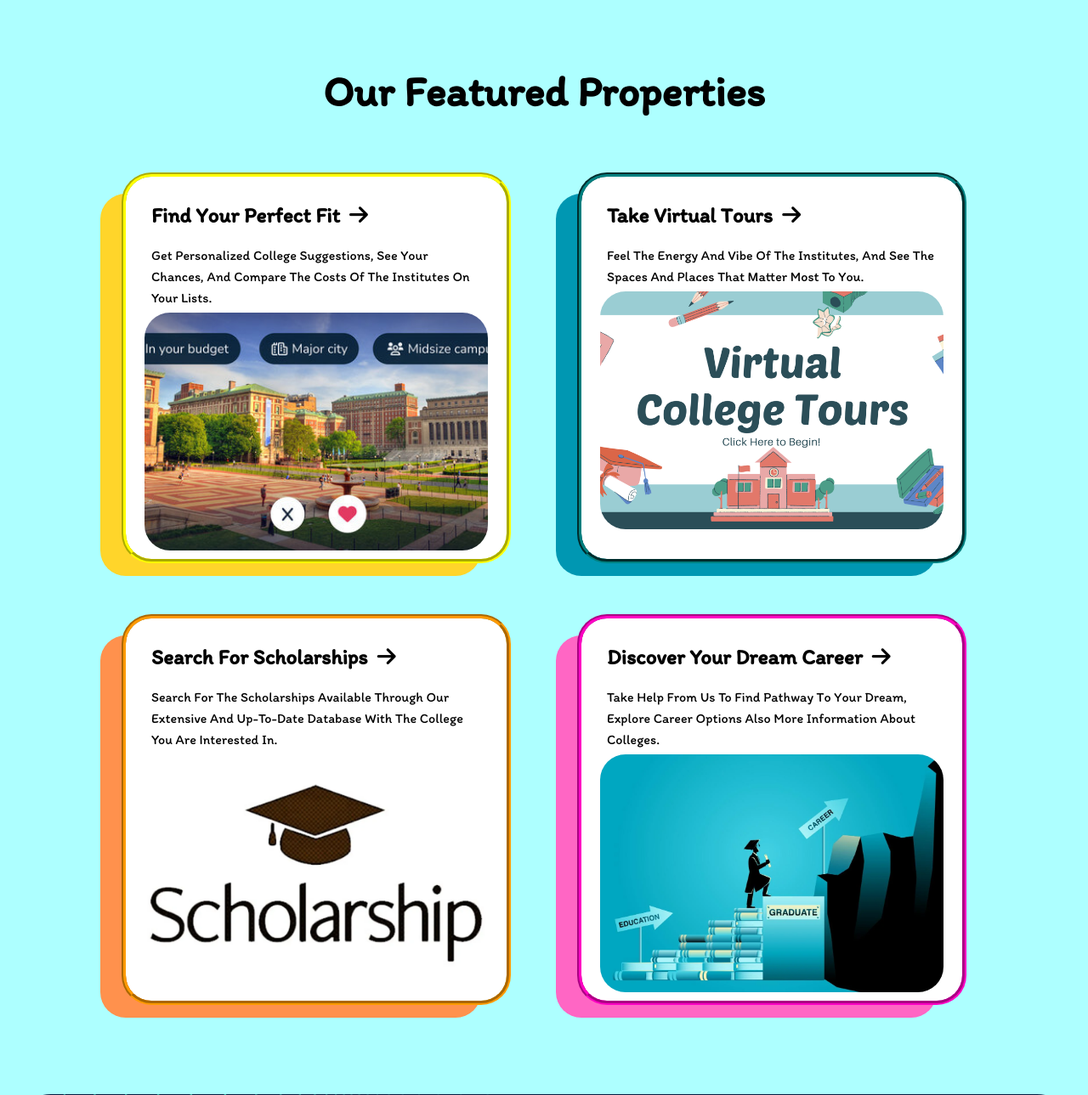
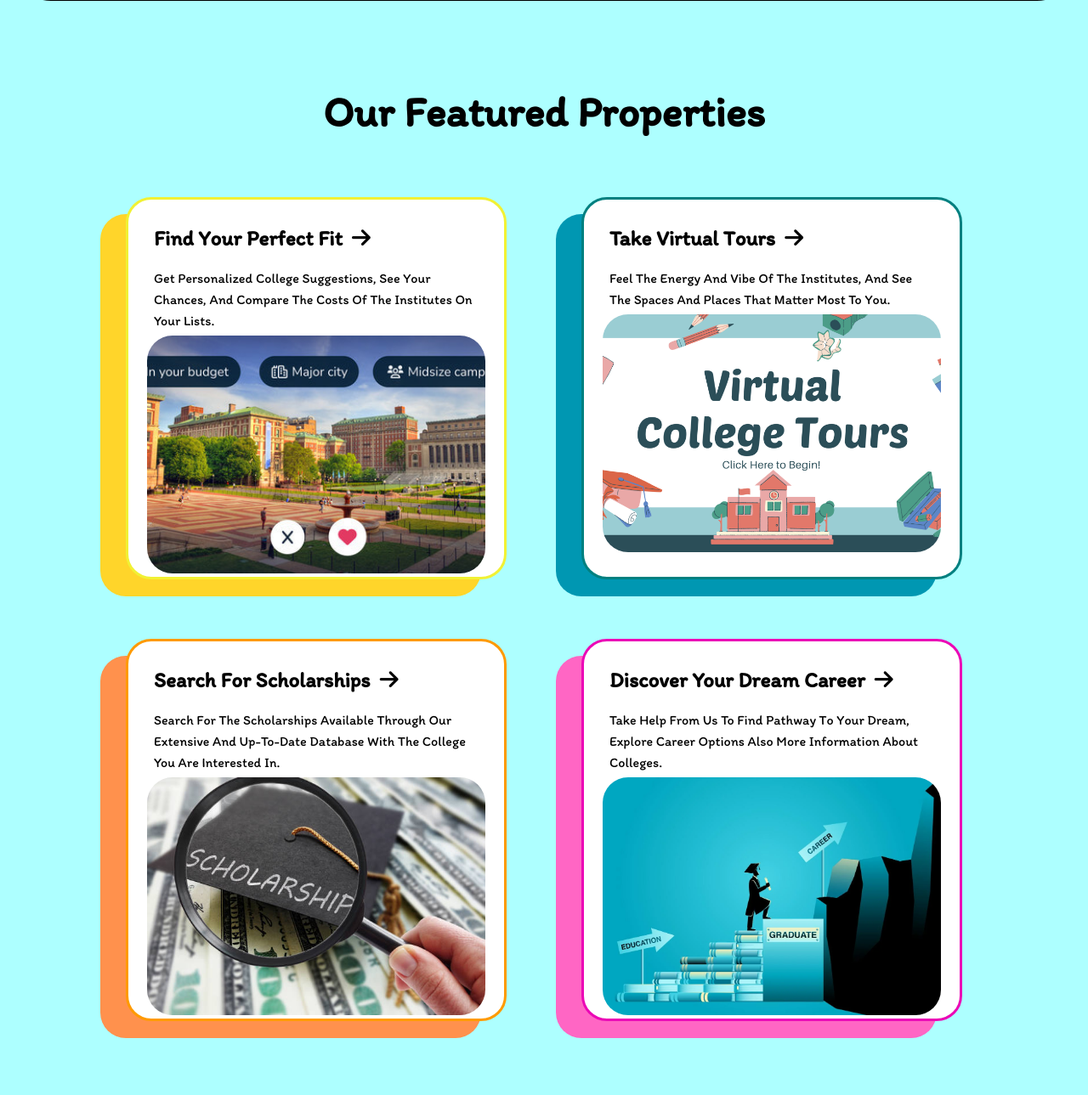
Before and after one commit to reyprashant/Gyan-Glide, a PHP site: page / in a window 1280 px wide. Shown: the part 1807-3096 px from the top of the page at 85% size. Run offline with PHP 8.4, Linux system fonts and the light colour scheme.

Commit message:
page updated with fonts and pictures

```diff
--- a/index.html
+++ b/index.html
@@ -5,6 +5,14 @@
     <meta name="viewport" content="width=device-width, initial-scale=1.0">
     <title>Document</title>
     <link rel="stylesheet" href="https://cdnjs.cloudflare.com/ajax/libs/font-awesome/6.5.2/css/all.min.css" integrity="sha512-SnH5WK+bZxgPHs44uWIX+LLJAJ9/2PkPKZ5QiAj6Ta86w+fsb2TkcmfRyVX3pBnMFcV7oQPJkl9QevSCWr3W6A==" crossorigin="anonymous" referrerpolicy="no-referrer" />
+    <link rel="stylesheet" href="https://fonts.googleapis.com/css2?family=Roboto:wght@400;500;700&display=swap">
+    <link rel="stylesheet" href="https://fonts.googleapis.com/css2?family=Montserrat:wght@400;500;700&display=swap">
+    <link rel="stylesheet" href="https://fonts.googleapis.com/css2?family=Lato:wght@400;700&display=swap">
+    <link rel="stylesheet" href="https://fonts.googleapis.com/css2?family=Open+Sans:wght@400;600;700&display=swap">
+    <link rel="stylesheet" href="https://fonts.googleapis.com/css2?family=Nunito:wght@400;600;700&display=swap">
+    <link rel="stylesheet" href="https://fonts.googleapis.com/css2?family=Poppins:wght@400;500;700&display=swap">
+    <link rel="stylesheet" href="https://fonts.googleapis.com/css2?family=Quicksand:wght@400;500;700&display=swap">
+
     <link rel="stylesheet" href="style.css">
 </head>
 <body>
@@ -24,7 +32,7 @@
                 <video src="videos/introvideo.mp4" class="introvideo" muted="muted" loop="loop" autoplay="autoplay"></video>
             </div>
             <div style="display: block; align-items: center; justify-content: center;">
-                <p style="font-size: 20px; text-align: center; font-weight: 200; font-style: italic;">Illuminating the route for college students embarking on their quest for the perfect educational institute. <br>
+                <p style="font-size: 20px; text-align: center; font-weight: 200; font-family: Poppins ;">Illuminating the route for college students embarking on their quest for the perfect educational institute. <br>
                 Find your institute in a click and apply. <br>
                 Create a Gyan-Glide account and Let Colleges pick you instead as a Reverse admission. <br>
                Transforming the way students explore educational opportunities.</p>
@@ -47,25 +55,25 @@
                     </div>
                     <div style="display: flex; justify-content: space-evenly; align-items: center; margin-left: 20px; margin-right: 20px; flex-wrap: wrap;">
                     <!-- Box 1 -->
-                    <div class="box" style="border: 10px yellow; border-radius: 30px; outline-color: yellow; outline-width: 5px; outline-style: groove; box-shadow: -30px 20px 0px 0px rgba(255,213,42,255);">
+                    <div class="box" style="border: 3px solid rgb(241, 241, 52); border-radius: 30px; box-shadow: -30px 20px 0px 0px rgba(255,213,42,255);">
                         <a href=""><h3 style="font-size: 25px; margin-left: 30px; margin-top: 30px; font-weight: 900; color: black;">Find Your Perfect Fit &nbsp;<i class="fa-solid fa-arrow-right"></i></h3></a>
                         <p style="margin: 20px 30px 5px 30px; line-height: 25px; ">Get personalized college suggestions, see your chances, and compare the costs of the institutes on your lists.</p>
                         <img src="images/Collge Fit3.jpg" alt="" style="object-fit: cover; height: 280px; border-radius: 30px; width: 90%; align-self: center;">
                     </div>
                     <!-- Box 2 -->
-                    <div class="box" style="border: 10px teal; border-radius: 30px; outline-color: teal; outline-width: 5px; outline-style: groove; box-shadow: -30px 20px 0px 0px rgba(0,151,178,255);">
+                    <div class="box" style="border: 3px solid teal; border-radius: 30px; box-shadow: -30px 20px 0px 0px rgba(0,151,178,255);">
                         <a href=""><h3 style="font-size: 25px; margin-left: 30px; margin-top: 30px; font-weight: 900; color: black;">Take Virtual Tours &nbsp;<i class="fa-solid fa-arrow-right"></i></h3></a>
                         <p style="margin: 20px 30px 5px 30px; line-height: 25px; ">Feel the energy and vibe of the institutes, and see the spaces and places that matter most to you.</p>
                         <img src="images/tour.png" alt="" style="object-fit: cover; height: 280px; border-radius: 30px; width: 90%; align-self: center;">
                     </div>
                     <!-- Box 3 -->
-                    <div class="box" style="border: 10px rgb(255, 154, 1); border-radius: 30px; outline-color: rgb(255, 154, 1); outline-width: 5px; outline-style: groove; box-shadow: -30px 20px 0px 0px rgba(255,145,77,255);">
+                    <div class="box" style="border: 3px solid rgb(255, 154, 1); border-radius: 30px; box-shadow: -30px 20px 0px 0px rgba(255,145,77,255);">
                         <a href=""><h3 style="font-size: 25px; margin-left: 30px; margin-top: 30px; font-weight: 900; color: black;">Search for Scholarships &nbsp;<i class="fa-solid fa-arrow-right"></i></h3></a>
                         <p style="margin: 20px 30px 5px 30px; line-height: 25px; ">Search for the scholarships available through our extensive and up-to-date database with the college you are interested in.</p>
-                        <img src="images/scholarship.webp" alt="" style="object-fit: cover; height: 280px; border-radius: 30px; width: 90%; align-self: center;">
+                        <img src="images/scholarship.jpg" alt="" style="object-fit: cover; height: 280px; border-radius: 30px; width: 90%; align-self: center;">
                     </div>
                     <!-- Box 4 -->
-                    <div class="box" style="border: 10px rgb(255, 1, 196); border-radius: 30px; outline-color: rgb(255, 1, 196); outline-width: 5px; outline-style: groove; box-shadow: -30px 20px 0px 0px rgba(255,102,196,255)">
+                    <div class="box" style="border: 3px solid rgb(235, 7, 182); border-radius: 30px;  box-shadow: -30px 20px 0px 0px rgba(255,102,196,255)">
                         <a href=""><h3 style="font-size: 25px; margin-left: 30px; margin-top: 30px; font-weight: 900; color: black;">Discover your Dream Career &nbsp;<i class="fa-solid fa-arrow-right"></i></h3></a>
                         <p style="margin: 20px 30px 5px 30px; line-height: 25px; ">Take help from us to find pathway to your dream, explore career options also more information about colleges.</p>
                         <img src="images/career.webp" alt="" style="object-fit: cover; height: 280px; border-radius: 30px; width: 90%; align-self: center;">
--- a/style.css
+++ b/style.css
@@ -1,4 +1,12 @@
 @import url("https://fonts.googleapis.com/css2?family=Itim&display=swap");
+@import url('https://fonts.googleapis.com/css2?family=Roboto:wght@400;500;700&display=swap');
+@import url('https://fonts.googleapis.com/css2?family=Montserrat:wght@400;500;700&display=swap');
+@import url('https://fonts.googleapis.com/css2?family=Lato:wght@400;700&display=swap');
+@import url('https://fonts.googleapis.com/css2?family=Open+Sans:wght@400;600;700&display=swap');
+@import url('https://fonts.googleapis.com/css2?family=Nunito:wght@400;600;700&display=swap');
+@import url('https://fonts.googleapis.com/css2?family=Poppins:wght@400;500;700&display=swap');
+@import url('https://fonts.googleapis.com/css2?family=Quicksand:wght@400;500;700&display=swap');
+
 :root{
   --main-color: #2288ff;
   --second-color: #192f6a;
```
Also changed, not shown: images/scholarship.jpg (added), images/scholarship.webp (deleted).
